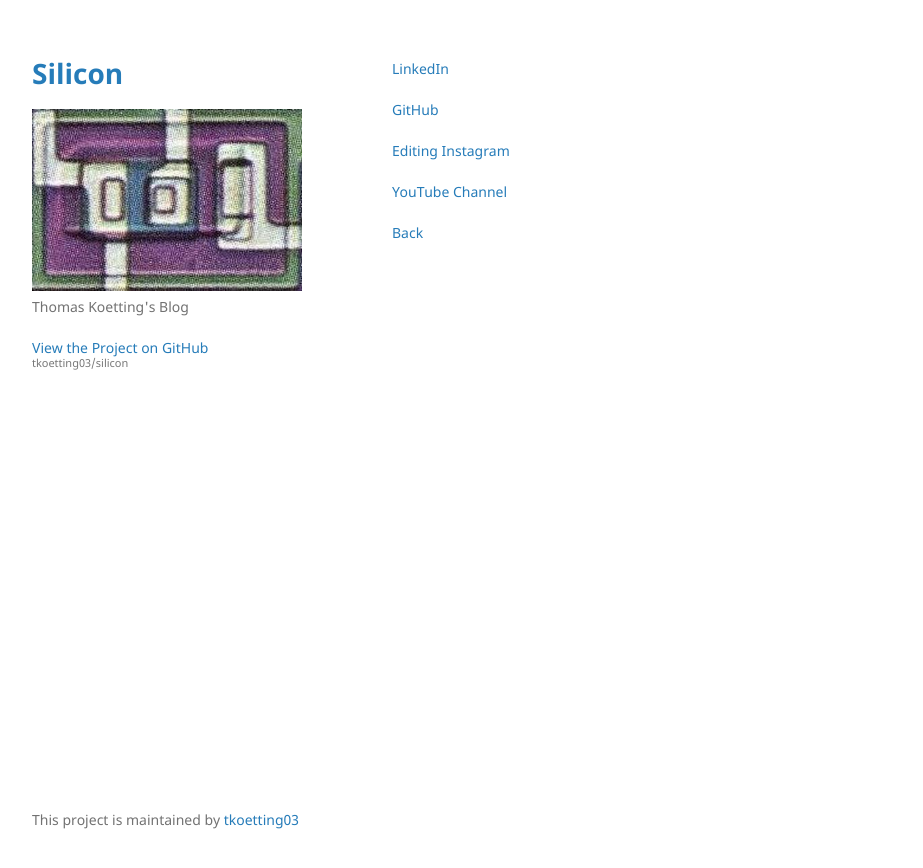
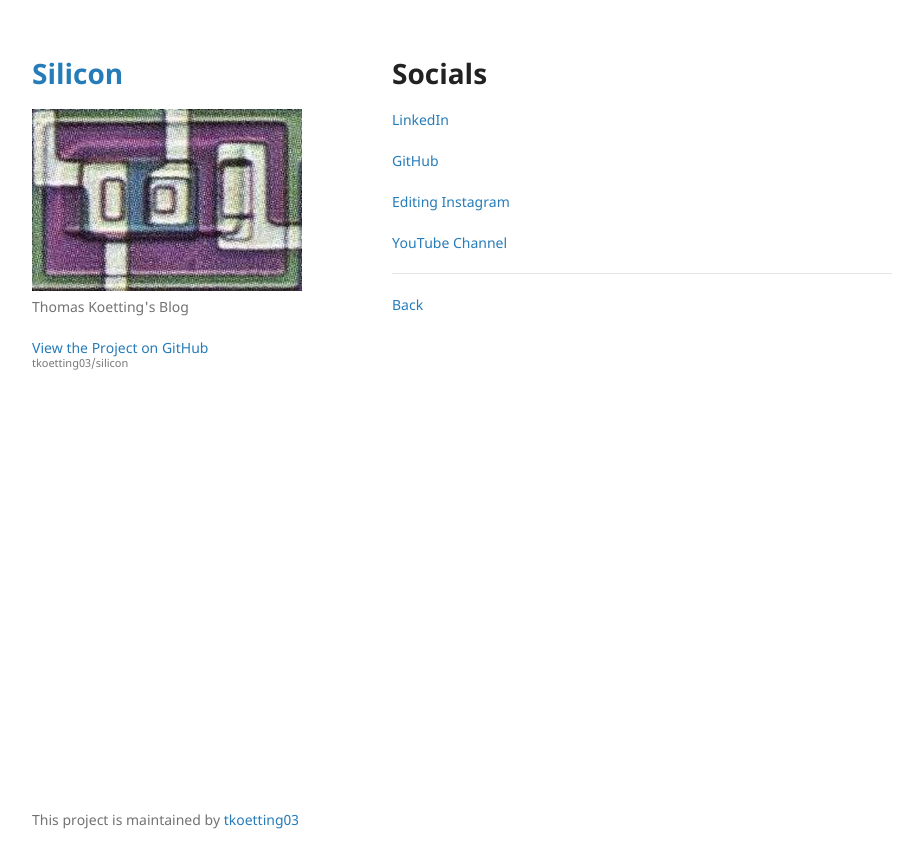
Before and after one commit to tkoetting03/silicon, a Jekyll site: the page built from socials.md, in a window 1280 px wide. Shown: the top 868 px of the page, without its empty margins (178-1101 px from the left). Built offline with Jekyll 4.4.1, drawn with Linux system fonts in a browser that asks for light colours; our own code applies the rules of GitHub Pages for plain Markdown files.

```diff
--- a/socials.md
+++ b/socials.md
@@ -1,3 +1,5 @@
+
+# Socials
 
 
 [LinkedIn](https://www.linkedin.com/in/thomas-koetting-5a94b8239/)
@@ -8,4 +10,6 @@
 
 [YouTube Channel](https://www.youtube.com/@thomask7326)
 
+---
+
 [Back](./)
```
